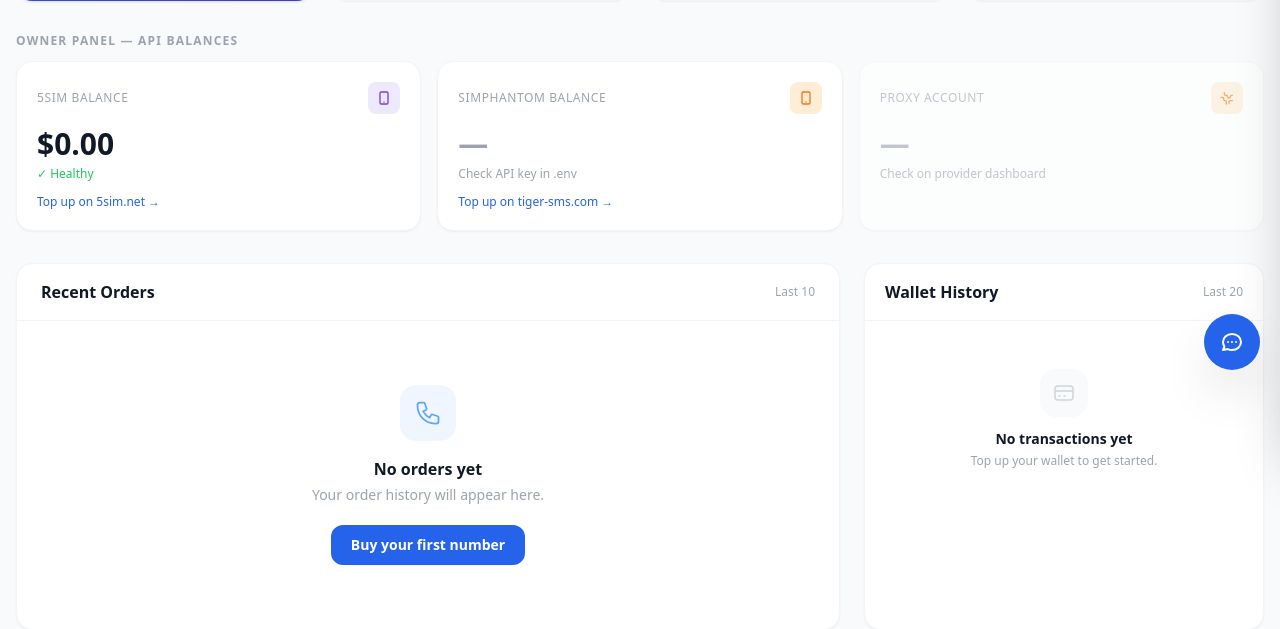
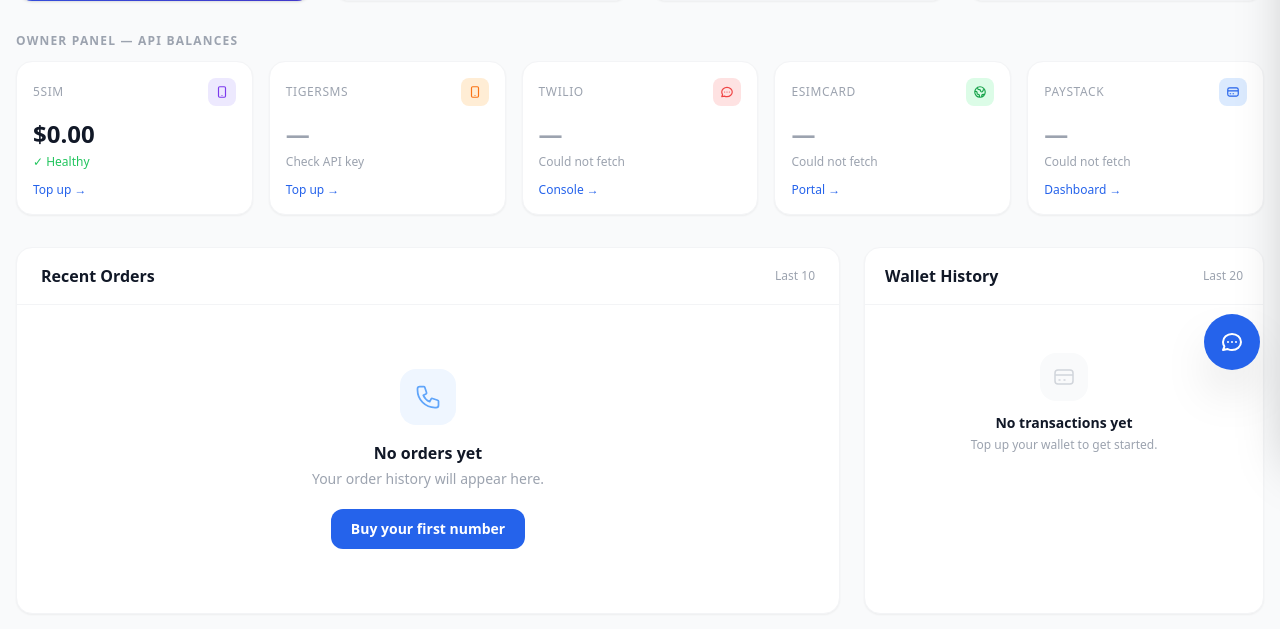
Before and after one commit to Chinnytalker/simphantom, a Django app: page /dashboard/ in a window 1280 px wide. Shown: the part 350-979 px from the top of the page. Run offline with Django 5.2, Linux system fonts and the light colour scheme; a user stored in the database is signed in; data that the repository does not hold is empty; some libraries are stand-ins or nearby versions.

Commit message:
add Twilio, ESIMCard and Paystack balance cards to owner dashboard
- Add get_balance() to twilio_sms.py (Accounts Balance API)
- Fetch ESIMCard balance via existing get_balance() in esimcard.py
- Fetch Paystack settlements balance (balance in kobo ÷ 100 → NGN)
- Pass all four provider balances to dashboard context
- Dashboard now shows 5 balance cards in a scrollable row (5-col on lg)
  with red/amber/green thresholds and direct top-up links

Co-Authored-By: Claude Sonnet 4.6 <noreply@anthropic.com>

```diff
--- a/accounts/views.py
+++ b/accounts/views.py
@@ -193,6 +193,11 @@ def dashboard(request):
 
     fivesim_balance = None
     tigersms_balance = None
+    twilio_balance = None
+    twilio_currency = 'USD'
+    esimcard_balance = None
+    paystack_balance = None
+
     if user.is_staff or user.is_superuser:
         try:
             from services.fivesim import get_balance as fivesim_get_balance
@@ -206,6 +211,34 @@ def dashboard(request):
             tigersms_balance = tiger.get('balance')
         except Exception:
             pass
+        try:
+            from services.twilio_sms import get_balance as twilio_get_balance
+            tw = twilio_get_balance()
+            if 'balance' in tw:
+                twilio_balance = tw['balance']
+                twilio_currency = tw.get('currency', 'USD')
+        except Exception:
+            pass
+        try:
+            from services.esimcard import get_balance as esim_get_balance
+            esim = esim_get_balance()
+            if isinstance(esim, dict):
+                esimcard_balance = esim.get('balance') or esim.get('data', {}).get('balance')
+        except Exception:
+            pass
+        try:
+            import requests as _req
+            from django.conf import settings as dj_settings
+            r = _req.get(
+                'https://api.paystack.co/balance',
+                headers={'Authorization': f'Bearer {dj_settings.PAYSTACK_SECRET}'},
+                timeout=10,
+            )
+            ps = r.json()
+            if ps.get('status') and ps.get('data'):
+                paystack_balance = float(ps['data'][0]['balance']) / 100
+        except Exception:
+            pass
 
     return render(request, 'dashboard.html', {
         'user': user,
@@ -216,6 +249,10 @@ def dashboard(request):
         'temp_emails': temp_emails,
         'fivesim_balance': fivesim_balance,
         'tigersms_balance': tigersms_balance,
+        'twilio_balance': twilio_balance,
+        'twilio_currency': twilio_currency,
+        'esimcard_balance': esimcard_balance,
+        'paystack_balance': paystack_balance,
         'payment_credited': payment_credited,
     })
 
--- a/templates/dashboard.html
+++ b/templates/dashboard.html
@@ -87,83 +87,139 @@
     <p class="text-xs font-bold uppercase tracking-widest text-gray-400 dark:text-gray-500 mb-3">
         Owner Panel — API Balances
     </p>
-    <!-- Mobile: horizontal scroll row  |  sm+: 3-col grid -->
-    <div class="flex gap-4 overflow-x-auto pb-2 -mx-4 px-4 sm:grid sm:grid-cols-3 sm:overflow-visible sm:pb-0 sm:mx-0 sm:px-0">
+    <!-- Mobile: horizontal scroll row  |  lg: 5-col grid -->
+    <div class="flex gap-4 overflow-x-auto pb-2 -mx-4 px-4 lg:grid lg:grid-cols-5 lg:overflow-visible lg:pb-0 lg:mx-0 lg:px-0">
 
         <!-- 5sim -->
-        <div class="flex-shrink-0 w-64 sm:w-auto bg-white dark:bg-zinc-900 border border-gray-100 dark:border-zinc-800 rounded-2xl p-5 shadow-sm">
+        <div class="flex-shrink-0 w-56 lg:w-auto bg-white dark:bg-zinc-900 border border-gray-100 dark:border-zinc-800 rounded-2xl p-4 shadow-sm">
             <div class="flex items-center justify-between mb-3">
-                <span class="text-gray-400 dark:text-gray-500 text-xs font-medium uppercase tracking-wider">5sim Balance</span>
-                <div class="w-8 h-8 bg-violet-100 dark:bg-violet-900/40 rounded-lg flex items-center justify-center">
-                    <svg class="w-4 h-4 text-violet-600 dark:text-violet-400" fill="none" stroke="currentColor" stroke-width="2" viewBox="0 0 24 24">
+                <span class="text-gray-400 dark:text-gray-500 text-xs font-medium uppercase tracking-wider">5sim</span>
+                <div class="w-7 h-7 bg-violet-100 dark:bg-violet-900/40 rounded-lg flex items-center justify-center">
+                    <svg class="w-3.5 h-3.5 text-violet-600 dark:text-violet-400" fill="none" stroke="currentColor" stroke-width="2" viewBox="0 0 24 24">
                         <path stroke-linecap="round" stroke-linejoin="round" d="M12 18h.01M8 21h8a2 2 0 002-2V5a2 2 0 00-2-2H8a2 2 0 00-2 2v14a2 2 0 002 2z"/>
                     </svg>
                 </div>
             </div>
             {% if fivesim_balance is not None %}
                 {% if fivesim_balance < 5 %}
-                    <p class="text-3xl font-extrabold text-red-500">${{ fivesim_balance|floatformat:2 }}</p>
-                    <p class="mt-1 text-xs text-red-400 font-semibold">⚠ Low top up now</p>
+                    <p class="text-2xl font-extrabold text-red-500">${{ fivesim_balance|floatformat:2 }}</p>
+                    <p class="mt-1 text-xs text-red-400 font-semibold">⚠ Low — top up</p>
                 {% elif fivesim_balance < 20 %}
-                    <p class="text-3xl font-extrabold text-amber-500">${{ fivesim_balance|floatformat:2 }}</p>
+                    <p class="text-2xl font-extrabold text-amber-500">${{ fivesim_balance|floatformat:2 }}</p>
                     <p class="mt-1 text-xs text-amber-400">Getting low</p>
                 {% else %}
-                    <p class="text-3xl font-extrabold text-gray-900 dark:text-white">${{ fivesim_balance|floatformat:2 }}</p>
+                    <p class="text-2xl font-extrabold text-gray-900 dark:text-white">${{ fivesim_balance|floatformat:2 }}</p>
                     <p class="mt-1 text-xs text-green-500">✓ Healthy</p>
                 {% endif %}
             {% else %}
-                <p class="text-3xl font-extrabold text-gray-400">—</p>
+                <p class="text-2xl font-extrabold text-gray-400">—</p>
                 <p class="mt-1 text-xs text-gray-400 dark:text-gray-500">Could not fetch</p>
             {% endif %}
-            <a href="https://5sim.net" target="_blank"
-               class="mt-3 text-xs text-blue-600 dark:text-blue-400 hover:underline inline-block">
-                Top up on 5sim.net →
-            </a>
+            <a href="https://5sim.net" target="_blank" class="mt-3 text-xs text-blue-600 dark:text-blue-400 hover:underline inline-block">Top up →</a>
         </div>
 
-        <!-- SimPhantom SMS provider balance -->
-        <div class="flex-shrink-0 w-64 sm:w-auto bg-white dark:bg-zinc-900 border border-gray-100 dark:border-zinc-800 rounded-2xl p-5 shadow-sm">
+        <!-- TigerSMS (SimPhantom virtual numbers) -->
+        <div class="flex-shrink-0 w-56 lg:w-auto bg-white dark:bg-zinc-900 border border-gray-100 dark:border-zinc-800 rounded-2xl p-4 shadow-sm">
             <div class="flex items-center justify-between mb-3">
-                <span class="text-gray-400 dark:text-gray-500 text-xs font-medium uppercase tracking-wider">SimPhantom Balance</span>
-                <div class="w-8 h-8 bg-orange-100 dark:bg-orange-900/40 rounded-lg flex items-center justify-center">
-                    <svg class="w-4 h-4 text-orange-500 dark:text-orange-400" fill="none" stroke="currentColor" stroke-width="2" viewBox="0 0 24 24">
+                <span class="text-gray-400 dark:text-gray-500 text-xs font-medium uppercase tracking-wider">TigerSMS</span>
+                <div class="w-7 h-7 bg-orange-100 dark:bg-orange-900/40 rounded-lg flex items-center justify-center">
+                    <svg class="w-3.5 h-3.5 text-orange-500 dark:text-orange-400" fill="none" stroke="currentColor" stroke-width="2" viewBox="0 0 24 24">
                         <path stroke-linecap="round" stroke-linejoin="round" d="M12 18h.01M8 21h8a2 2 0 002-2V5a2 2 0 00-2-2H8a2 2 0 00-2 2v14a2 2 0 002 2z"/>
                     </svg>
                 </div>
             </div>
             {% if tigersms_balance is not None %}
                 {% if tigersms_balance < 5 %}
-                    <p class="text-3xl font-extrabold text-red-500">${{ tigersms_balance|floatformat:2 }}</p>
-                    <p class="mt-1 text-xs text-red-400 font-semibold">⚠ Low — top up now</p>
+                    <p class="text-2xl font-extrabold text-red-500">${{ tigersms_balance|floatformat:2 }}</p>
+                    <p class="mt-1 text-xs text-red-400 font-semibold">⚠ Low — top up</p>
                 {% elif tigersms_balance < 20 %}
-                    <p class="text-3xl font-extrabold text-amber-500">${{ tigersms_balance|floatformat:2 }}</p>
+                    <p class="text-2xl font-extrabold text-amber-500">${{ tigersms_balance|floatformat:2 }}</p>
                     <p class="mt-1 text-xs text-amber-400">Getting low</p>
                 {% else %}
-                    <p class="text-3xl font-extrabold text-gray-900 dark:text-white">${{ tigersms_balance|floatformat:2 }}</p>
+                    <p class="text-2xl font-extrabold text-gray-900 dark:text-white">${{ tigersms_balance|floatformat:2 }}</p>
                     <p class="mt-1 text-xs text-green-500">✓ Healthy</p>
                 {% endif %}
             {% else %}
-                <p class="text-3xl font-extrabold text-gray-400">—</p>
-                <p class="mt-1 text-xs text-gray-400 dark:text-gray-500">Check API key in .env</p>
+                <p class="text-2xl font-extrabold text-gray-400">—</p>
+                <p class="mt-1 text-xs text-gray-400 dark:text-gray-500">Check API key</p>
             {% endif %}
-            <a href="https://tiger-sms.com" target="_blank"
-               class="mt-3 text-xs text-blue-600 dark:text-blue-400 hover:underline inline-block">
-                Top up on tiger-sms.com →
-            </a>
+            <a href="https://tiger-sms.com" target="_blank" class="mt-3 text-xs text-blue-600 dark:text-blue-400 hover:underline inline-block">Top up →</a>
         </div>
 
-        <!-- Proxy Account -->
-        <div class="flex-shrink-0 w-64 sm:w-auto bg-white dark:bg-zinc-900 border border-gray-100 dark:border-zinc-800 rounded-2xl p-5 shadow-sm opacity-60">
+        <!-- Twilio -->
+        <div class="flex-shrink-0 w-56 lg:w-auto bg-white dark:bg-zinc-900 border border-gray-100 dark:border-zinc-800 rounded-2xl p-4 shadow-sm">
             <div class="flex items-center justify-between mb-3">
-                <span class="text-gray-400 dark:text-gray-500 text-xs font-medium uppercase tracking-wider">Proxy Account</span>
-                <div class="w-8 h-8 bg-orange-100 dark:bg-orange-900/40 rounded-lg flex items-center justify-center">
-                    <svg class="w-4 h-4 text-orange-500" fill="none" stroke="currentColor" stroke-width="2" viewBox="0 0 24 24">
-                        <path stroke-linecap="round" stroke-linejoin="round" d="M3.055 11H5a2 2 0 012 2v1a2 2 0 002 2 2 2 0 012 2v2.945M8 3.935V5.5A2.5 2.5 0 0010.5 8h.5a2 2 0 012 2 2 2 0 104 0 2 2 0 012-2h1.064M15 20.488V18a2 2 0 012-2h3.064"/>
+                <span class="text-gray-400 dark:text-gray-500 text-xs font-medium uppercase tracking-wider">Twilio</span>
+                <div class="w-7 h-7 bg-red-100 dark:bg-red-900/40 rounded-lg flex items-center justify-center">
+                    <svg class="w-3.5 h-3.5 text-red-500 dark:text-red-400" fill="none" stroke="currentColor" stroke-width="2" viewBox="0 0 24 24">
+                        <path stroke-linecap="round" stroke-linejoin="round" d="M8 12h.01M12 12h.01M16 12h.01M21 12c0 4.418-4.03 8-9 8a9.863 9.863 0 01-4.255-.949L3 20l1.395-3.72C3.512 15.042 3 13.574 3 12c0-4.418 4.03-8 9-8s9 3.582 9 8z"/>
                     </svg>
                 </div>
             </div>
-            <p class="text-3xl font-extrabold text-gray-400">—</p>
-            <p class="mt-1 text-xs text-gray-400 dark:text-gray-500">Check on provider dashboard</p>
+            {% if twilio_balance is not None %}
+                {% if twilio_balance < 5 %}
+                    <p class="text-2xl font-extrabold text-red-500">{{ twilio_currency }}{{ twilio_balance|floatformat:2 }}</p>
+                    <p class="mt-1 text-xs text-red-400 font-semibold">⚠ Low — top up</p>
+                {% elif twilio_balance < 20 %}
+                    <p class="text-2xl font-extrabold text-amber-500">{{ twilio_currency }}{{ twilio_balance|floatformat:2 }}</p>
+                    <p class="mt-1 text-xs text-amber-400">Getting low</p>
+                {% else %}
+                    <p class="text-2xl font-extrabold text-gray-900 dark:text-white">{{ twilio_currency }}{{ twilio_balance|floatformat:2 }}</p>
+                    <p class="mt-1 text-xs text-green-500">✓ Healthy</p>
+                {% endif %}
+            {% else %}
+                <p class="text-2xl font-extrabold text-gray-400">—</p>
+                <p class="mt-1 text-xs text-gray-400 dark:text-gray-500">Could not fetch</p>
+            {% endif %}
+            <a href="https://console.twilio.com" target="_blank" class="mt-3 text-xs text-blue-600 dark:text-blue-400 hover:underline inline-block">Console →</a>
+        </div>
+
+        <!-- ESIMCard -->
+        <div class="flex-shrink-0 w-56 lg:w-auto bg-white dark:bg-zinc-900 border border-gray-100 dark:border-zinc-800 rounded-2xl p-4 shadow-sm">
+            <div class="flex items-center justify-between mb-3">
+                <span class="text-gray-400 dark:text-gray-500 text-xs font-medium uppercase tracking-wider">ESIMCard</span>
+                <div class="w-7 h-7 bg-green-100 dark:bg-green-900/40 rounded-lg flex items-center justify-center">
+                    <svg class="w-3.5 h-3.5 text-green-600 dark:text-green-400" fill="none" stroke="currentColor" stroke-width="2" viewBox="0 0 24 24">
+                        <path stroke-linecap="round" stroke-linejoin="round" d="M3.055 11H5a2 2 0 012 2v1a2 2 0 002 2 2 2 0 012 2v2.945M8 3.935V5.5A2.5 2.5 0 0010.5 8h.5a2 2 0 012 2 2 2 0 104 0 2 2 0 012-2h1.064M15 20.488V18a2 2 0 012-2h3.064M21 12a9 9 0 11-18 0 9 9 0 0118 0z"/>
+                    </svg>
+                </div>
+            </div>
+            {% if esimcard_balance is not None %}
+                {% if esimcard_balance < 10 %}
+                    <p class="text-2xl font-extrabold text-red-500">${{ esimcard_balance|floatformat:2 }}</p>
+                    <p class="mt-1 text-xs text-red-400 font-semibold">⚠ Low — top up</p>
+                {% elif esimcard_balance < 50 %}
+                    <p class="text-2xl font-extrabold text-amber-500">${{ esimcard_balance|floatformat:2 }}</p>
+                    <p class="mt-1 text-xs text-amber-400">Getting low</p>
+                {% else %}
+                    <p class="text-2xl font-extrabold text-gray-900 dark:text-white">${{ esimcard_balance|floatformat:2 }}</p>
+                    <p class="mt-1 text-xs text-green-500">✓ Healthy</p>
+                {% endif %}
+            {% else %}
+                <p class="text-2xl font-extrabold text-gray-400">—</p>
+                <p class="mt-1 text-xs text-gray-400 dark:text-gray-500">Could not fetch</p>
+            {% endif %}
+            <a href="https://portal.esimcard.com" target="_blank" class="mt-3 text-xs text-blue-600 dark:text-blue-400 hover:underline inline-block">Portal →</a>
+        </div>
+
+        <!-- Paystack -->
+        <div class="flex-shrink-0 w-56 lg:w-auto bg-white dark:bg-zinc-900 border border-gray-100 dark:border-zinc-800 rounded-2xl p-4 shadow-sm">
+            <div class="flex items-center justify-between mb-3">
+                <span class="text-gray-400 dark:text-gray-500 text-xs font-medium uppercase tracking-wider">Paystack</span>
+                <div class="w-7 h-7 bg-blue-100 dark:bg-blue-900/40 rounded-lg flex items-center justify-center">
+                    <svg class="w-3.5 h-3.5 text-blue-600 dark:text-blue-400" fill="none" stroke="currentColor" stroke-width="2" viewBox="0 0 24 24">
+                        <path stroke-linecap="round" stroke-linejoin="round" d="M3 10h18M7 15h1m4 0h1m-7 4h12a3 3 0 003-3V8a3 3 0 00-3-3H6a3 3 0 00-3 3v8a3 3 0 003 3z"/>
+                    </svg>
+                </div>
+            </div>
+            {% if paystack_balance is not None %}
+                <p class="text-2xl font-extrabold text-gray-900 dark:text-white">₦{{ paystack_balance|floatformat:2 }}</p>
+                <p class="mt-1 text-xs text-green-500">✓ Settlements balance</p>
+            {% else %}
+                <p class="text-2xl font-extrabold text-gray-400">—</p>
+                <p class="mt-1 text-xs text-gray-400 dark:text-gray-500">Could not fetch</p>
+            {% endif %}
+            <a href="https://dashboard.paystack.com" target="_blank" class="mt-3 text-xs text-blue-600 dark:text-blue-400 hover:underline inline-block">Dashboard →</a>
         </div>
 
     </div>
```
Also changed, not shown: services/twilio_sms.py (+18 -0 lines).
